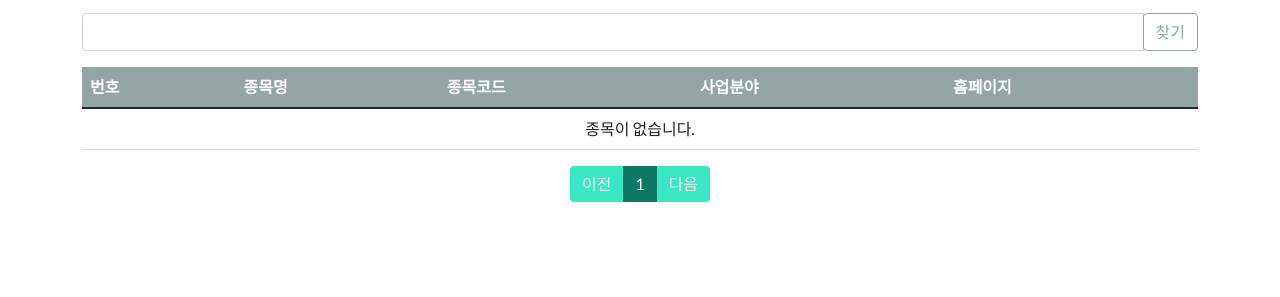
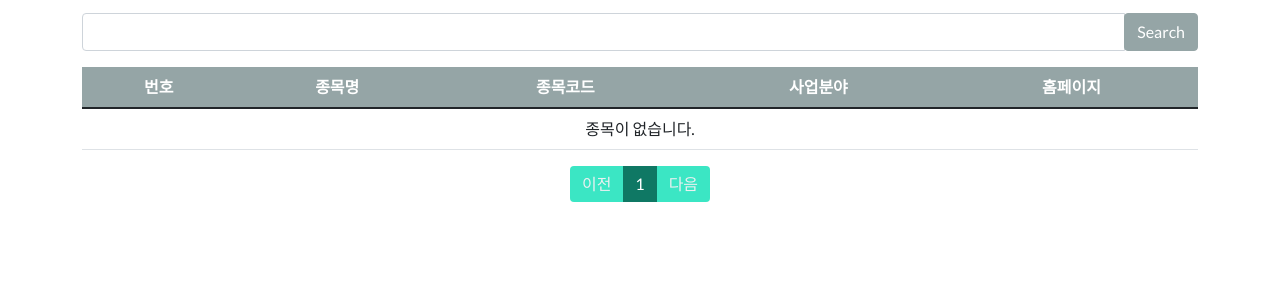
Before and after one commit to id-gxon/investment-analysis, a Django app: page /stockpredapp/ in a window 1280 px wide. Shown: the part 75-372 px from the top of the page. Run offline with Django 4.2, Linux system fonts and the light colour scheme; data that the repository does not hold is empty; some libraries are stand-ins or nearby versions.

Commit message:
주식테마변경

```diff
--- a/templates/stockpredapp/stock_list.html
+++ b/templates/stockpredapp/stock_list.html
@@ -8,13 +8,13 @@
         <div class="col-4 input-group">
             <input type="text" class="form-control kw1" value="{{ kw1|default_if_none:'' }}">
             <div class="input-group-append">
-                <button class="btn btn-outline-secondary" type="button" id="btn_search1">찾기</button>
+                <button class="btn btn-secondary my-2 my-sm-0" type="button" id="btn_search1">Search</button>
             </div>
         </div>
     </div>
     <table class="table">
         <thead>
-        <tr class="table-secondary">
+        <tr class="text-center table-secondary">
             <th>번호</th>
             <th>종목명</th>
             <th>종목코드</th>
@@ -25,7 +25,7 @@
         <tbody>
         {% if stock_list %}
         {% for stock in stock_list %}
-        <tr>
+        <tr class>
             <td>
                 <!-- 번호 = 전체건수 - 시작인덱스 - 현재인덱스 + 1 -->
                 {{ stock_list.paginator.count|sub:stock_list.start_index|sub:forloop.counter0|add:1 }}
```
